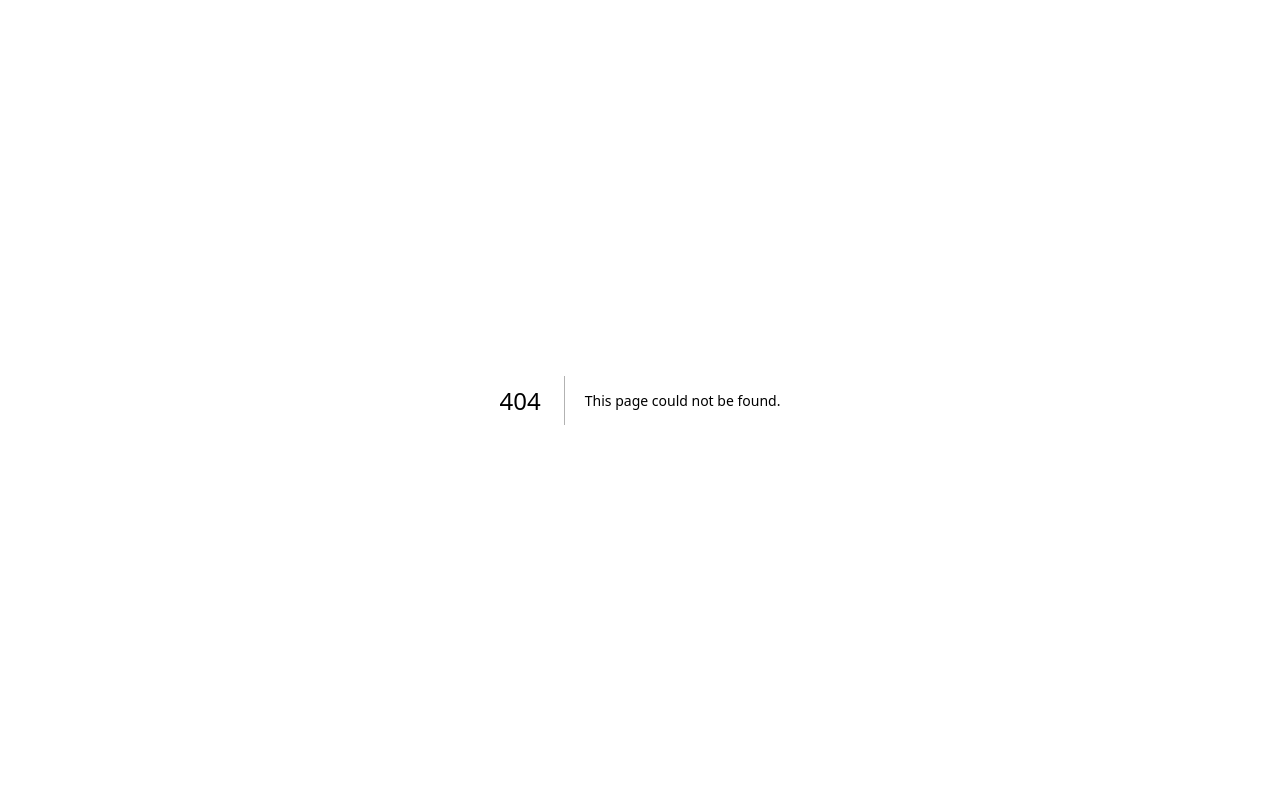
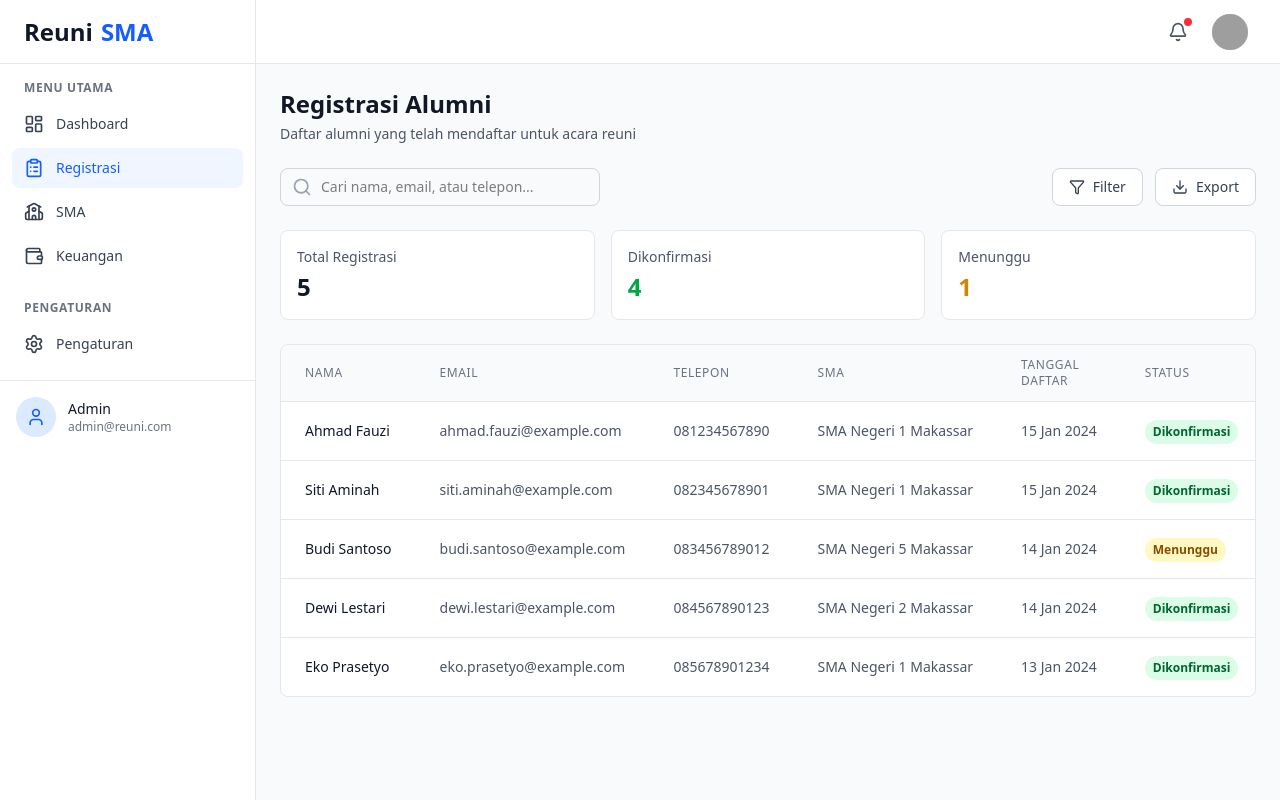
Before and after one commit to gifaeriyanto/reuni-sma-walkot-makassar, a Next.js app: page /dashboard/registrations in a window 1280 px wide. Before the commit this address had no page. Built offline with nearby package versions, Linux system fonts and the light colour scheme; grey boxes are pictures that could not be loaded.

Commit message:
feat: Add Registrations page with search and filter functionality; remove Alumni item from sidebar

```diff
--- a/app/dashboard/components/sidebar.tsx
+++ b/app/dashboard/components/sidebar.tsx
@@ -5,7 +5,6 @@ import { usePathname } from "next/navigation";
 import {
   LayoutDashboard,
   ClipboardList,
-  Users,
   School,
   Wallet,
   Settings,
@@ -22,7 +21,6 @@ interface NavItem {
 const navItems: NavItem[] = [
   { label: "Dashboard", href: "/dashboard", icon: LayoutDashboard },
   { label: "Registrasi", href: "/dashboard/registrations", icon: ClipboardList },
-  { label: "Alumni", href: "/dashboard/alumni", icon: Users },
   { label: "SMA", href: "/dashboard/schools", icon: School },
   { label: "Keuangan", href: "/dashboard/finance", icon: Wallet },
 ];
--- /dev/null
+++ b/app/dashboard/registrations/page.tsx
@@ -0,0 +1,234 @@
+"use client";
+
+import { useState } from "react";
+import { Search, Download, Filter } from "lucide-react";
+
+interface Registration {
+  id: number;
+  name: string;
+  email: string;
+  phone: string;
+  schoolName: string;
+  registeredAt: string;
+  status: "confirmed" | "pending";
+}
+
+// Mock data - replace with actual API call
+const mockRegistrations: Registration[] = [
+  {
+    id: 1,
+    name: "Ahmad Fauzi",
+    email: "ahmad.fauzi@example.com",
+    phone: "081234567890",
+    schoolName: "SMA Negeri 1 Makassar",
+    registeredAt: "2024-01-15",
+    status: "confirmed",
+  },
+  {
+    id: 2,
+    name: "Siti Aminah",
+    email: "siti.aminah@example.com",
+    phone: "082345678901",
+    schoolName: "SMA Negeri 1 Makassar",
+    registeredAt: "2024-01-15",
+    status: "confirmed",
+  },
+  {
+    id: 3,
+    name: "Budi Santoso",
+    email: "budi.santoso@example.com",
+    phone: "083456789012",
+    schoolName: "SMA Negeri 5 Makassar",
+    registeredAt: "2024-01-14",
+    status: "pending",
+  },
+  {
+    id: 4,
+    name: "Dewi Lestari",
+    email: "dewi.lestari@example.com",
+    phone: "084567890123",
+    schoolName: "SMA Negeri 2 Makassar",
+    registeredAt: "2024-01-14",
+    status: "confirmed",
+  },
+  {
+    id: 5,
+    name: "Eko Prasetyo",
+    email: "eko.prasetyo@example.com",
+    phone: "085678901234",
+    schoolName: "SMA Negeri 1 Makassar",
+    registeredAt: "2024-01-13",
+    status: "confirmed",
+  },
+];
+
+export default function RegistrationsPage() {
+  const [searchQuery, setSearchQuery] = useState("");
+  const [registrations] = useState<Registration[]>(mockRegistrations);
+
+  const filteredRegistrations = registrations.filter(
+    (reg) =>
+      reg.name.toLowerCase().includes(searchQuery.toLowerCase()) ||
+      reg.email.toLowerCase().includes(searchQuery.toLowerCase()) ||
+      reg.phone.includes(searchQuery) ||
+      reg.schoolName.toLowerCase().includes(searchQuery.toLowerCase())
+  );
+
+  return (
+    <div className="space-y-6 p-6">
+      <div className="mx-auto max-w-7xl">
+        {/* Header */}
+        <div className="mb-6">
+          <h1 className="text-2xl font-bold text-gray-900">Registrasi Alumni</h1>
+          <p className="mt-1 text-sm text-gray-600">
+            Daftar alumni yang telah mendaftar untuk acara reuni
+          </p>
+        </div>
+
+        {/* Toolbar */}
+        <div className="mb-6 flex flex-col gap-4 sm:flex-row sm:items-center sm:justify-between">
+          {/* Search */}
+          <div className="relative flex-1 sm:max-w-xs">
+            <Search className="absolute left-3 top-1/2 h-5 w-5 -translate-y-1/2 text-gray-400" />
+            <input
+              type="text"
+              placeholder="Cari nama, email, atau telepon..."
+              value={searchQuery}
+              onChange={(e) => setSearchQuery(e.target.value)}
+              className="w-full rounded-lg border border-gray-300 py-2 pl-10 pr-4 text-sm focus:border-blue-500 focus:outline-none focus:ring-2 focus:ring-blue-500/20"
+            />
+          </div>
+
+          {/* Actions */}
+          <div className="flex gap-3">
+            <button className="flex items-center gap-2 rounded-lg border border-gray-300 bg-white px-4 py-2 text-sm font-medium text-gray-700 transition-colors hover:bg-gray-50">
+              <Filter className="h-4 w-4" />
+              Filter
+            </button>
+            <button className="flex items-center gap-2 rounded-lg border border-gray-300 bg-white px-4 py-2 text-sm font-medium text-gray-700 transition-colors hover:bg-gray-50">
+              <Download className="h-4 w-4" />
+              Export
+            </button>
+          </div>
+        </div>
+
+        {/* Stats Cards */}
+        <div className="mb-6 grid gap-4 md:grid-cols-3">
+          <div className="rounded-lg border border-gray-200 bg-white p-4">
+            <p className="text-sm text-gray-600">Total Registrasi</p>
+            <p className="mt-1 text-2xl font-bold text-gray-900">
+              {registrations.length}
+            </p>
+          </div>
+          <div className="rounded-lg border border-gray-200 bg-white p-4">
+            <p className="text-sm text-gray-600">Dikonfirmasi</p>
+            <p className="mt-1 text-2xl font-bold text-green-600">
+              {registrations.filter((r) => r.status === "confirmed").length}
+            </p>
+          </div>
+          <div className="rounded-lg border border-gray-200 bg-white p-4">
+            <p className="text-sm text-gray-600">Menunggu</p>
+            <p className="mt-1 text-2xl font-bold text-yellow-600">
+              {registrations.filter((r) => r.status === "pending").length}
+            </p>
+          </div>
+        </div>
+
+        {/* Table */}
+        <div className="overflow-hidden rounded-lg border border-gray-200 bg-white">
+          <div className="overflow-x-auto">
+            <table className="min-w-full divide-y divide-gray-200">
+              <thead className="bg-gray-50">
+                <tr>
+                  <th className="px-6 py-3 text-left text-xs font-medium uppercase tracking-wider text-gray-500">
+                    Nama
+                  </th>
+                  <th className="px-6 py-3 text-left text-xs font-medium uppercase tracking-wider text-gray-500">
+                    Email
+                  </th>
+                  <th className="px-6 py-3 text-left text-xs font-medium uppercase tracking-wider text-gray-500">
+                    Telepon
+                  </th>
+                  <th className="px-6 py-3 text-left text-xs font-medium uppercase tracking-wider text-gray-500">
+                    SMA
+                  </th>
+                  <th className="px-6 py-3 text-left text-xs font-medium uppercase tracking-wider text-gray-500">
+                    Tanggal Daftar
+                  </th>
+                  <th className="px-6 py-3 text-left text-xs font-medium uppercase tracking-wider text-gray-500">
+                    Status
+                  </th>
+                </tr>
+              </thead>
+              <tbody className="divide-y divide-gray-200 bg-white">
+                {filteredRegistrations.length > 0 ? (
+                  filteredRegistrations.map((registration) => (
+                    <tr
+                      key={registration.id}
+                      className="transition-colors hover:bg-gray-50"
+                    >
+                      <td className="whitespace-nowrap px-6 py-4">
+                        <div className="text-sm font-medium text-gray-900">
+                          {registration.name}
+                        </div>
+                      </td>
+                      <td className="whitespace-nowrap px-6 py-4">
+                        <div className="text-sm text-gray-600">
+                          {registration.email}
+                        </div>
+                      </td>
+                      <td className="whitespace-nowrap px-6 py-4">
+                        <div className="text-sm text-gray-600">
+                          {registration.phone}
+                        </div>
+                      </td>
+                      <td className="whitespace-nowrap px-6 py-4">
+                        <div className="text-sm text-gray-600">
+                          {registration.schoolName}
+                        </div>
+                      </td>
+                      <td className="whitespace-nowrap px-6 py-4">
+                        <div className="text-sm text-gray-600">
+                          {new Date(registration.registeredAt).toLocaleDateString(
+                            "id-ID",
+                            {
+                              day: "2-digit",
+                              month: "short",
+                              year: "numeric",
+                            }
+                          )}
+                        </div>
+                      </td>
+                      <td className="whitespace-nowrap px-6 py-4">
+                        <span
+                          className={`inline-flex rounded-full px-2 py-1 text-xs font-semibold ${
+                            registration.status === "confirmed"
+                              ? "bg-green-100 text-green-800"
+                              : "bg-yellow-100 text-yellow-800"
+                          }`}
+                        >
+                          {registration.status === "confirmed"
+                            ? "Dikonfirmasi"
+                            : "Menunggu"}
+                        </span>
+                      </td>
+                    </tr>
+                  ))
+                ) : (
+                  <tr>
+                    <td
+                      colSpan={6}
+                      className="px-6 py-12 text-center text-sm text-gray-500"
+                    >
+                      Tidak ada data registrasi yang ditemukan
+                    </td>
+                  </tr>
+                )}
+              </tbody>
+            </table>
+          </div>
+        </div>
+      </div>
+    </div>
+  );
+}
```
